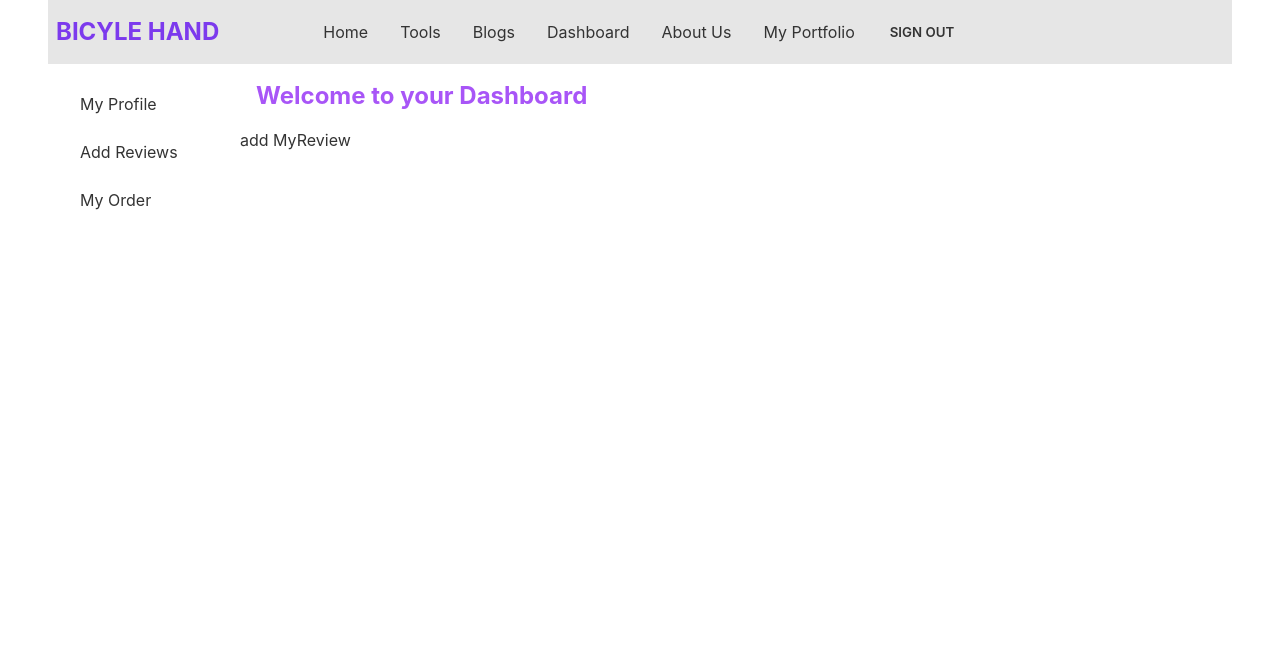
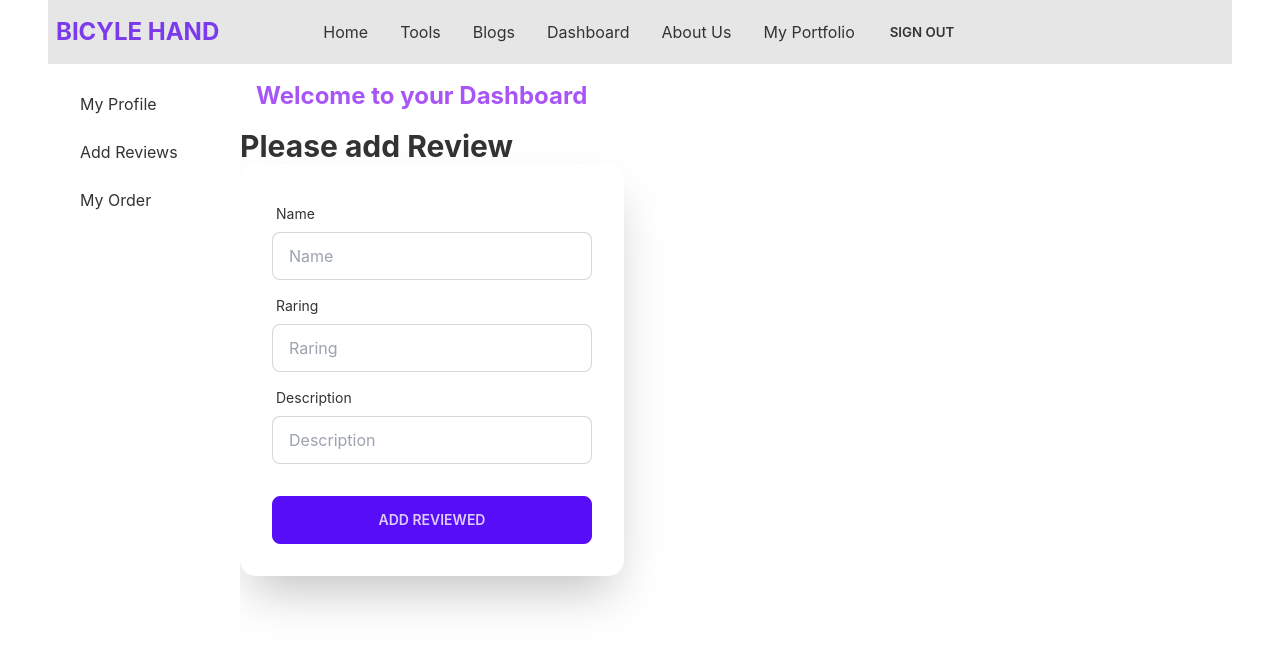
Before and after one commit to MdRejoanMolla/manufacturer-client, a React (Create React App) app: page /dashboard/addReview in a window 1280 px wide. Shown: the top 648 px of the page. Built offline with nearby package versions, Linux system fonts and the light colour scheme; no server answers; sample sign-in values are in the browser's storage.

Commit message:
add review

```diff
--- a/src/components/Dashboard/AddReview.js
+++ b/src/components/Dashboard/AddReview.js
@@ -1,9 +1,55 @@
 import React from 'react';
+import { useForm } from "react-hook-form";
+import { toast } from 'react-toastify';
 
 const AddReview = () => {
+
+      const onSubmit = data => {
+            const url = `https://hidden-mountain-97145.herokuapp.com/manageItem`;
+            fetch(url, {
+                  method: "post",
+                  headers: {
+                        "content-type": "application/json"
+                  },
+                  body: JSON.stringify(data),
+            })
+                  .then(res => res.json())
+                  .then(result => {
+                        toast("Item add", result)
+
+                  })
+
+
+      };
       return (
             <div>
-                  <p>add MyReview</p>
+                  <h2 className='text-3xl font-bold'>Please add Review</h2>
+                  <div className="card flex-shrink-0 w-full max-w-sm shadow-2xl bg-base-100">
+                        <div className="card-body">
+                              <div className="form-control">
+                                    <label className="label">
+                                          <span className="label-text">Name</span>
+                                    </label>
+                                    <input type="text" placeholder="Name" className="input input-bordered" />
+                              </div>
+                              <div className="form-control">
+                                    <label className="label">
+                                          <span className="label-text">Raring</span>
+                                    </label>
+                                    <input type="number" placeholder="Raring" className="input input-bordered" />
+                              </div>
+                              <div className="form-control">
+                                    <label className="label">
+                                          <span className="label-text">Description</span>
+                                    </label>
+                                    <input type="text" placeholder="Description" className="input input-bordered" />
+                              </div>
+
+                              <div className="form-control mt-6">
+                                    <button className="btn btn-primary">Add Reviewed</button>
+                              </div>
+                        </div>
+                  </div>
             </div>
       );
 };
--- /dev/null
+++ b/src/components/hook/useToken.js
@@ -0,0 +1,31 @@
+import { useEffect, useState } from "react"
+
+
+const useToken = user => {
+      const [token, setToken] = useState('');
+      useEffect(() => {
+            const email = user?.user?.email;
+
+            const currentUser = { email: email };
+            if (email) {
+                  fetch(`http://localhost:5000/user/${email}`, {
+                        method: 'PUT',
+                        headers: {
+                              'content-type': 'application/json'
+                        },
+                        body: JSON.stringify(currentUser)
+                  })
+                        .then(res => res.json())
+                        .then(data => {
+                              console.log('data inside useToken', data);
+                              const accessToken = data.token;
+                              localStorage.setItem('accessToken', accessToken);
+                              setToken(accessToken);
+                        })
+            }
+
+      }, [user]);
+      return [token];
+}
+
+export default useToken;
--- a/src/components/page/Login/Login.js
+++ b/src/components/page/Login/Login.js
@@ -5,6 +5,7 @@ import { useSendPasswordResetEmail, useSignInWithEmailAndPassword, useSignInWith
 import auth from '../../../firebase.init';
 import { Link, useLocation, useNavigate } from 'react-router-dom';
 import Loading from '../Loading';
+import useToken from '../../hook/useToken';
 
 const Login = () => {
       const emailRef = useRef('');
@@ -22,13 +23,13 @@ const Login = () => {
             error,
       ] = useSignInWithEmailAndPassword(auth);
       const [sendPasswordResetEmail, sending] = useSendPasswordResetEmail(auth, { sendEmailVerification: true });
+      const [token] = useToken(user || gUser);
 
-
-      useEffect(() => {
-            if (user || gUser) {
-                  navigate(from, { replace: true });
-            }
-      }, [user, gUser, from, navigate])
+      // useEffect(() => {
+      //       if (token) {
+      //             navigate(from, { replace: true });
+      //       }
+      // }, [token, from, navigate])
       if (error || gError) {
             signInError = <p className='text-red-500'><small>{error?.message || gError?.message}</small></p>
       }
@@ -40,10 +41,10 @@ const Login = () => {
             const email = emailRef.current.value;
             if (email) {
                   await sendPasswordResetEmail(email);
-                  toast.success('Sent email');
+                  toast.success('Sent email', email);
             }
             else {
-                  toast('please enter your email address')
+                  toast.error('please enter your email address')
             }
       }
 
@@ -58,12 +59,12 @@ const Login = () => {
 
                               <form onSubmit={handleSubmit(onSubmit)}>
 
-                                    <div ref={emailRef} className="form-control w-full max-w-xs">
+                                    <div className="form-control w-full max-w-xs">
                                           <label className="label">
                                                 <span className="label-text">Email</span>
                                           </label>
                                           <input
-
+                                                ref={emailRef}
                                                 type="email"
                                                 placeholder="Your Email"
                                                 className="input input-bordered w-full max-w-xs"
--- a/src/components/page/ReviewCard.js
+++ b/src/components/page/ReviewCard.js
@@ -4,7 +4,7 @@ const ReviewCard = ({ review }) => {
       const { name, shortdescription, rating } = review
       return (
             <div>
-                  <div className="card w-96 bg-base-100 shadow-xl">
+                  <div className="card w-96 bg-base-100 shadow-xl ">
                         <div className="card-body">
                               <h2 className="card-title">{name}</h2>
                               <p>RATING-{rating}</p>
--- a/src/components/page/Reviews.js
+++ b/src/components/page/Reviews.js
@@ -1,21 +1,35 @@
 import React, { useEffect, useState } from 'react';
+import { useNavigate } from 'react-router-dom';
 import ReviewCard from './ReviewCard';
 
 const Reviews = () => {
       const [reviews, setReviews] = useState([]);
+      const navigate = useNavigate();
+      const navigateNewReview = event => {
+            // event.preventDefault();
+            navigate('/dashboard/addReview');
+      }
       useEffect(() => {
-            fetch("Reviews.json")
+            fetch("http://localhost:5000/addReview")
                   .then(res => res.json())
                   .then(data => setReviews(data))
       }, [])
       return (
             <div>
                   <p className=' text-center text-5xl font-bold text-orange-500 mt-3'>Reviews</p>
-                  <div className=" grid sm:grid-cols-1 md:grid-cols-2 lg:grid-cols-3 gap-10 mt-4 mb-4">
+
+                  <div className="  grid sm:grid-cols-1 md:grid-cols-2 lg:grid-cols-3 gap-10 mt-4 mb-4 ">
                         {
-                              reviews.map(data => <ReviewCard key={data.id} review={data}></ReviewCard>)
+                              reviews.map(data => <ReviewCard key={data._id} review={data}></ReviewCard>)
                         }
+
                   </div>
+
+                  <div className="flex flex-col space-y-4">
+                        <button onClick={() => navigateNewReview()} className="btn bg-primary btn-xs sm:btn-sm md:btn-md lg:btn-lg">Add Review</button>
+                  </div>
+
+
             </div>
       );
 };
```
